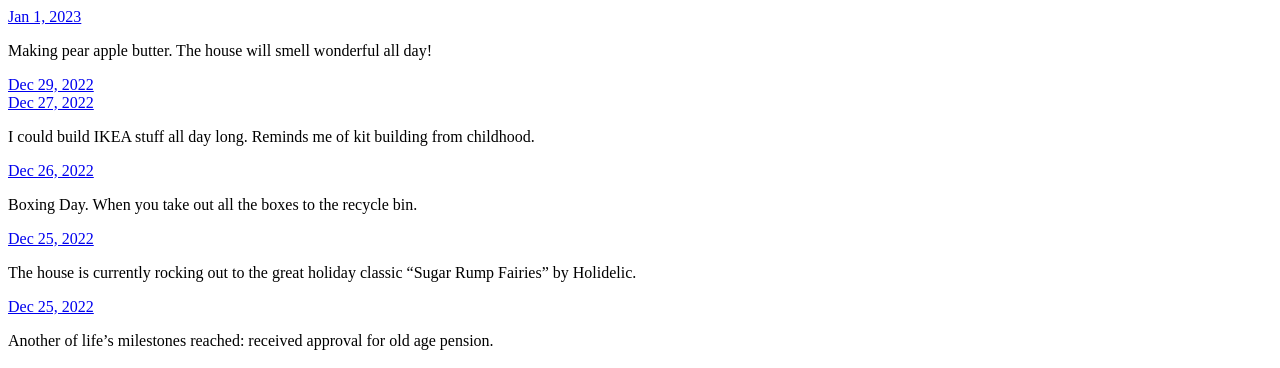
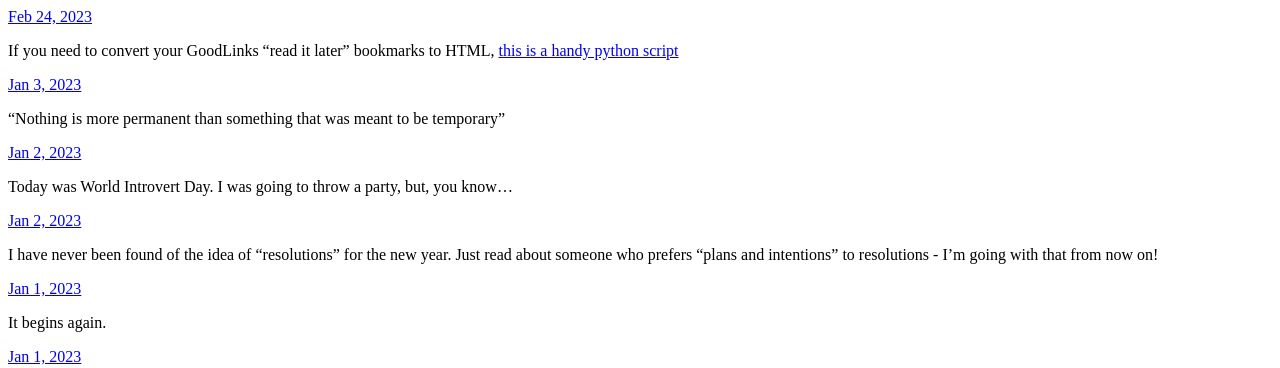
Before and after one commit to dsh1705/notes, a plain HTML site: page index.html in a window 1280 px wide. Shown: the top 368 px of the page. Drawn offline with Linux system fonts and the light colour scheme.

Commit message:
Archiving from Micro.blog.

```diff
--- a/index.html
+++ b/index.html
@@ -21,6 +21,62 @@
 <div class="h-feed">
 
 
+
+	  <div class="h-entry">
+
+
+		<a href="https://notes.1705.net/2023/02/24/if-you-need.html" class="u-url"><time class="dt-published" datetime="2023-02-24 21:22:42 -0800">Feb 24, 2023</time></a>
+
+		<div class="e-content">
+			 <p>If you need to convert your GoodLinks “read it later” bookmarks to HTML, <a href="https://gist.github.com/vascobrown/23df1c63ab627b9e8bc58c1024559d5b">this is a handy python script</a></p>
+
+		</div>
+	  </div>
+
+	  <div class="h-entry">
+
+
+		<a href="https://notes.1705.net/2023/01/03/nothing-is-more.html" class="u-url"><time class="dt-published" datetime="2023-01-03 19:55:30 -0800">Jan 3, 2023</time></a>
+
+		<div class="e-content">
+			 <p>&ldquo;Nothing is more permanent than something that was meant to be temporary&rdquo;</p>
+
+		</div>
+	  </div>
+
+	  <div class="h-entry">
+
+
+		<a href="https://notes.1705.net/2023/01/02/today-was-world.html" class="u-url"><time class="dt-published" datetime="2023-01-02 17:29:07 -0800">Jan 2, 2023</time></a>
+
+		<div class="e-content">
+			 <p>Today was World Introvert Day. I was going to throw a party, but, you know…</p>
+
+		</div>
+	  </div>
+
+	  <div class="h-entry">
+
+
+		<a href="https://notes.1705.net/2023/01/02/i-have-never.html" class="u-url"><time class="dt-published" datetime="2023-01-02 17:02:53 -0800">Jan 2, 2023</time></a>
+
+		<div class="e-content">
+			 <p>I have never been found of the idea of “resolutions” for the new year. Just read about someone who prefers “plans and intentions” to resolutions - I’m going with that from now on!</p>
+
+		</div>
+	  </div>
+
+	  <div class="h-entry">
+
+
+		<a href="https://notes.1705.net/2023/01/01/it-begins-again.html" class="u-url"><time class="dt-published" datetime="2023-01-01 17:52:27 -0800">Jan 1, 2023</time></a>
+
+		<div class="e-content">
+			 <p>It begins again.</p>
+<!-- raw HTML omitted -->
+
+		</div>
+	  </div>
 
 	  <div class="h-entry">
 
```
